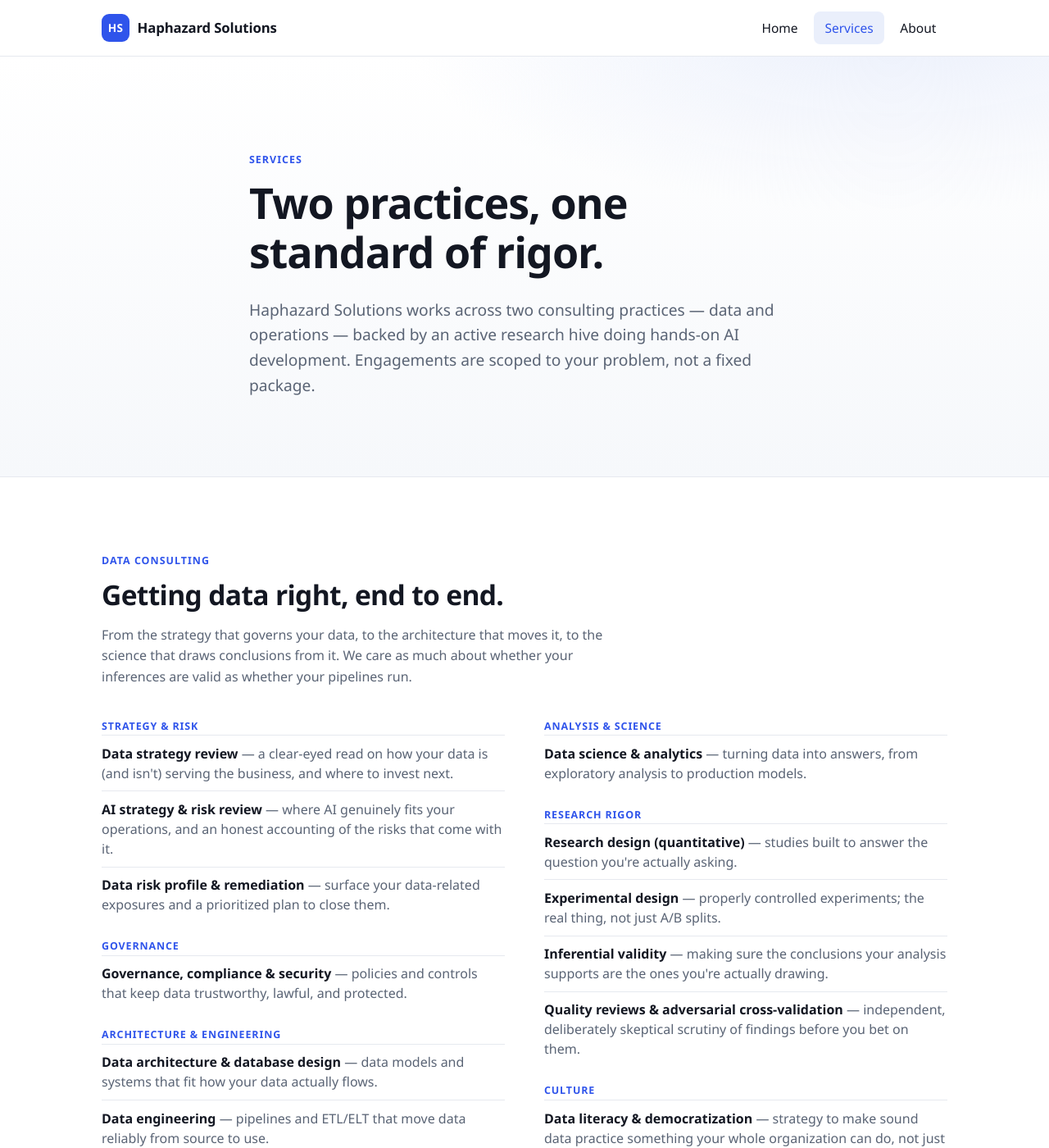
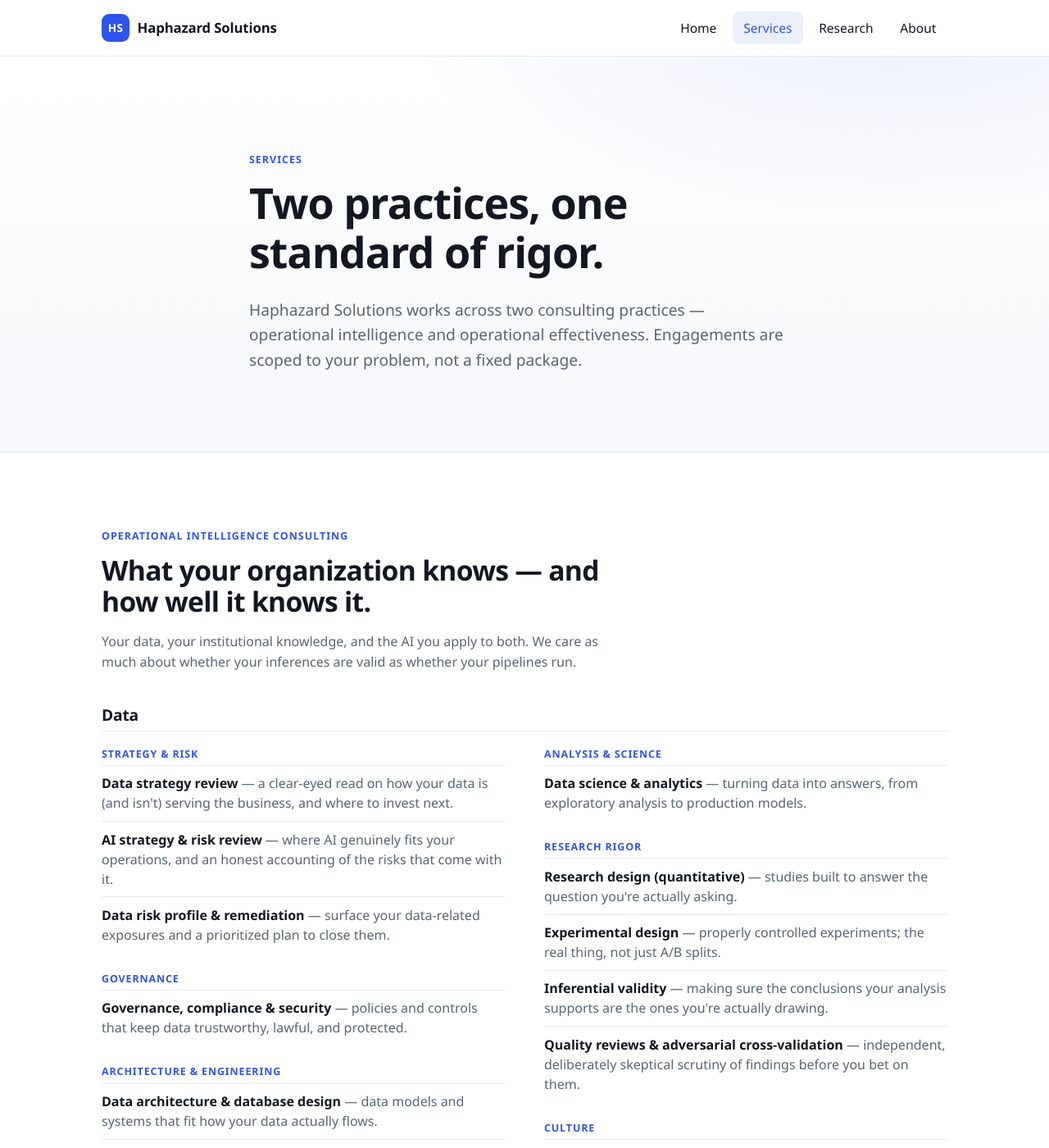
Before and after one commit to smearvox/haphazardsolutions.com, a Jekyll site: the page built from services.html, in a window 1280 px wide and 1400 px high. Shown: the whole window at 82% size. Built offline with Jekyll 4.4.1, drawn with Linux system fonts in a browser that asks for light colours; some of the changed text lies outside the part shown.

Commit message:
Restructure services and split out Research section
Rename practices: Data Consulting -> Operational Intelligence Consulting (Data strand kept; Institutional knowledge + AI strands scaffolded with xyz placeholders to fill later); Operations Consulting -> Operational Effectiveness Consulting. Move the Research Hive off Services into a new top-level /research/ page, with a NeuraQ Lab scaffold at /research/neuraq/. Add Research to nav and update the home teaser cards.

Co-Authored-By: Claude Opus 4.8 <noreply@anthropic.com>

```diff
--- a/_config.yml
+++ b/_config.yml
@@ -23,6 +23,8 @@ nav:
     url: /
   - name: Services
     url: /services/
+  - name: Research
+    url: /research/
   - name: About
     url: /about/
 
--- a/assets/css/style.css
+++ b/assets/css/style.css
@@ -181,7 +181,7 @@ a:hover { color: var(--accent-ink); text-decoration: underline; }
 /* ── Services listing ── */
 .svc-groups { columns: 2; column-gap: 3rem; }
 .svc-group { break-inside: avoid; margin-bottom: 1.4rem; }
-.svc-group h3 {
+.svc-group h4 {
   font-size: .78rem; text-transform: uppercase; letter-spacing: .07em;
   color: var(--accent); margin: 0 0 .2rem;
 }
@@ -193,6 +193,14 @@ a:hover { color: var(--accent-ink); text-decoration: underline; }
 .svc-list li strong { color: var(--ink); font-weight: 650; }
 .svc-list.two-col { columns: 2; column-gap: 3rem; }
 .svc-list.two-col li { break-inside: avoid; }
+
+/* Practice strands (e.g. Operational Intelligence → Data / Institutional knowledge / AI) */
+.strand + .strand { margin-top: 2.75rem; }
+.strand-title {
+  font-size: 1.2rem; font-weight: 700; letter-spacing: -0.01em;
+  margin: 0 0 1.1rem; padding-bottom: .5rem; border-bottom: 1px solid var(--border);
+}
+.strand-title .note { font-weight: 500; color: var(--muted); font-size: .8rem; }
 @media (max-width: 760px) {
   .svc-groups, .svc-list.two-col { columns: 1; }
 }
--- a/services.html
+++ b/services.html
@@ -2,7 +2,7 @@
 layout: default
 title: Services
 permalink: /services/
-description: Data and operations consulting, plus an in-house AI research hive — from strategy and rigor to hands-on builds.
+description: Operational Intelligence and Operational Effectiveness consulting — from data, knowledge, and AI to organizational strategy, methods, and resilience.
 ---
 
 <section class="hero">
@@ -10,60 +10,59 @@ description: Data and operations consulting, plus an in-house AI research hive
     <span class="eyebrow">Services</span>
     <h1>Two practices, one standard of rigor.</h1>
     <p class="lead">
-      Haphazard Solutions works across two consulting practices — data and
-      operations — backed by an active research hive doing hands-on AI
-      development. Engagements are scoped to your problem, not a fixed package.
+      Haphazard Solutions works across two consulting practices — operational
+      intelligence and operational effectiveness. Engagements are scoped to your
+      problem, not a fixed package.
     </p>
   </div>
 </section>
 
-<!-- ═══ DATA CONSULTING ═══ -->
+<!-- ═══ OPERATIONAL INTELLIGENCE ═══ -->
 <section class="section">
   <div class="container">
     <div class="section-head">
-      <span class="eyebrow">Data consulting</span>
-      <h2>Getting data right, end to end.</h2>
+      <span class="eyebrow">Operational Intelligence Consulting</span>
+      <h2>What your organization knows — and how well it knows it.</h2>
       <p class="muted">
-        From the strategy that governs your data, to the architecture that moves
-        it, to the science that draws conclusions from it. We care as much about
-        whether your inferences are valid as whether your pipelines run.
+        Your data, your institutional knowledge, and the AI you apply to both.
+        We care as much about whether your inferences are valid as whether your
+        pipelines run.
       </p>
     </div>
 
+    <!-- ── Strand: Data (populated) ── -->
+    <div class="strand">
+      <h3 class="strand-title">Data</h3>
       <div class="svc-groups">
         <div class="svc-group">
-        <h3>Strategy &amp; risk</h3>
+          <h4>Strategy &amp; risk</h4>
           <ul class="svc-list">
             <li><strong>Data strategy review</strong> — a clear-eyed read on how your data is (and isn't) serving the business, and where to invest next.</li>
             <li><strong>AI strategy &amp; risk review</strong> — where AI genuinely fits your operations, and an honest accounting of the risks that come with it.</li>
             <li><strong>Data risk profile &amp; remediation</strong> — surface your data-related exposures and a prioritized plan to close them.</li>
           </ul>
         </div>
-
         <div class="svc-group">
-        <h3>Governance</h3>
+          <h4>Governance</h4>
           <ul class="svc-list">
             <li><strong>Governance, compliance &amp; security</strong> — policies and controls that keep data trustworthy, lawful, and protected.</li>
           </ul>
         </div>
-
         <div class="svc-group">
-        <h3>Architecture &amp; engineering</h3>
+          <h4>Architecture &amp; engineering</h4>
           <ul class="svc-list">
             <li><strong>Data architecture &amp; database design</strong> — data models and systems that fit how your data actually flows.</li>
             <li><strong>Data engineering</strong> — pipelines and ETL/ELT that move data reliably from source to use.</li>
           </ul>
         </div>
-
         <div class="svc-group">
-        <h3>Analysis &amp; science</h3>
+          <h4>Analysis &amp; science</h4>
           <ul class="svc-list">
             <li><strong>Data science &amp; analytics</strong> — turning data into answers, from exploratory analysis to production models.</li>
           </ul>
         </div>
-
         <div class="svc-group">
-        <h3>Research rigor</h3>
+          <h4>Research rigor</h4>
           <ul class="svc-list">
             <li><strong>Research design (quantitative)</strong> — studies built to answer the question you're actually asking.</li>
             <li><strong>Experimental design</strong> — properly controlled experiments; the real thing, not just A/B splits.</li>
@@ -71,22 +70,62 @@ description: Data and operations consulting, plus an in-house AI research hive
             <li><strong>Quality reviews &amp; adversarial cross-validation</strong> — independent, deliberately skeptical scrutiny of findings before you bet on them.</li>
           </ul>
         </div>
-
         <div class="svc-group">
-        <h3>Culture</h3>
+          <h4>Culture</h4>
           <ul class="svc-list">
             <li><strong>Data literacy &amp; democratization</strong> — strategy to make sound data practice something your whole organization can do, not just the specialists.</li>
           </ul>
         </div>
       </div>
     </div>
+
+    <!-- ── Strand: Institutional knowledge (PLACEHOLDER — Nate to categorize & fill) ── -->
+    <div class="strand">
+      <h3 class="strand-title">Institutional knowledge <span class="note">— placeholder, content to come</span></h3>
+      <div class="svc-groups">
+        <div class="svc-group">
+          <h4>xyz</h4>
+          <ul class="svc-list">
+            <li><strong>xyz</strong> — xyz</li>
+            <li><strong>xyz</strong> — xyz</li>
+          </ul>
+        </div>
+        <div class="svc-group">
+          <h4>xyz</h4>
+          <ul class="svc-list">
+            <li><strong>xyz</strong> — xyz</li>
+          </ul>
+        </div>
+      </div>
+    </div>
+
+    <!-- ── Strand: AI (PLACEHOLDER — Nate to categorize & fill) ── -->
+    <div class="strand">
+      <h3 class="strand-title">AI <span class="note">— placeholder, content to come</span></h3>
+      <div class="svc-groups">
+        <div class="svc-group">
+          <h4>xyz</h4>
+          <ul class="svc-list">
+            <li><strong>xyz</strong> — xyz</li>
+            <li><strong>xyz</strong> — xyz</li>
+          </ul>
+        </div>
+        <div class="svc-group">
+          <h4>xyz</h4>
+          <ul class="svc-list">
+            <li><strong>xyz</strong> — xyz</li>
+          </ul>
+        </div>
+      </div>
+    </div>
+  </div>
 </section>
 
-<!-- ═══ OPERATIONS CONSULTING ═══ -->
+<!-- ═══ OPERATIONAL EFFECTIVENESS ═══ -->
 <section class="section section-alt">
   <div class="container">
     <div class="section-head">
-      <span class="eyebrow">Operations consulting</span>
+      <span class="eyebrow">Operational Effectiveness Consulting</span>
       <h2>Making the organization itself work better.</h2>
       <p class="muted">Its strategy, its methods, and its resilience when things go wrong.</p>
     </div>
@@ -103,37 +142,8 @@ description: Data and operations consulting, plus an in-house AI research hive
   </div>
 </section>
 
-<!-- ═══ RESEARCH HIVE ═══ -->
+<!-- ═══ CTA ═══ -->
 <section class="section">
-  <div class="container">
-    <div class="section-head">
-      <span class="eyebrow">The Research Hive</span>
-      <h2>Where we build, not just advise.</h2>
-      <p class="muted">
-        Beyond client engagements, we run an active research hive doing hands-on
-        AI development. It's where we keep our own edge sharp — and where bespoke
-        build work lives. If you need something <em>made</em> rather than advised
-        on, this is where it happens.
-      </p>
-    </div>
-
-    <div class="grid grid-2">
-      <article class="card">
-        <div class="card-icon" aria-hidden="true">◇</div>
-        <h3>Open research</h3>
-        <p class="muted">Public, open-source work where we push on hard problems and share what we learn.</p>
-      </article>
-      <article class="card">
-        <div class="card-icon" aria-hidden="true">◆</div>
-        <h3>Custom builds</h3>
-        <p class="muted">Closed, bespoke AI systems built end to end for a specific problem.</p>
-      </article>
-    </div>
-  </div>
-</section>
-
-<!-- ═══ CTA ═══ -->
-<section class="section section-alt">
   <div class="container">
     <div class="cta">
       <h2>Not sure which of these you need?</h2>
```
Also changed, not shown: index.html (+10 -9 lines), research/index.html (added, +55 -0 lines), research/neuraq.html (added, +41 -0 lines). Lines whose indentation alone changed are shown as unchanged.
